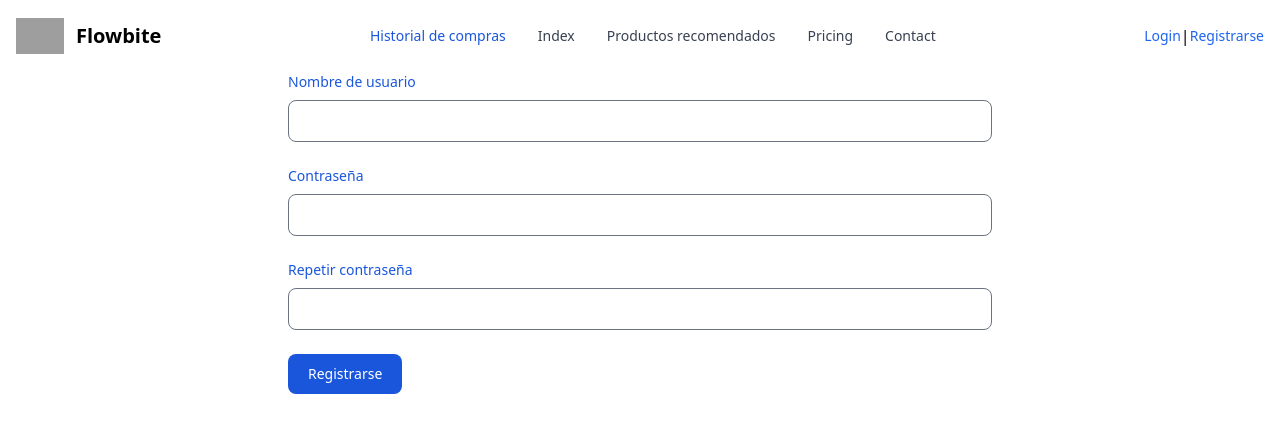
After one commit to airynwn/tienda, a PHP site: page /signin.php in a window 1280 px wide. The commit adds this page. Shown: the top 433 px of the page. Run offline with PHP 8.4, Linux system fonts and the light colour scheme; some libraries are stand-ins or nearby versions; grey boxes are pictures that could not be loaded.

Commit message:
pruebas registro

```diff
--- a/public/css/output.css
+++ b/public/css/output.css
@@ -1754,18 +1755,18 @@ input:checked + .toggle-bg {
   font-weight: 500;
 }
 
+.font-semibold {
+  font-weight: 600;
+}
+
+.font-normal {
+  font-weight: 400;
+}
+
 .font-bold {
   font-weight: 700;
 }
 
-.font-normal {
-  font-weight: 400;
-}
-
-.font-semibold {
-  font-weight: 600;
-}
-
 .uppercase {
   text-transform: uppercase;
 }
--- /dev/null
+++ b/public/signin.php
@@ -0,0 +1,136 @@
+<?php session_start() ?>
+<!DOCTYPE html>
+<html lang="es">
+
+<head>
+    <meta charset="UTF-8">
+    <meta http-equiv="X-UA-Compatible" content="IE=edge">
+    <meta name="viewport" content="width=device-width, initial-scale=1.0">
+    <link href="/css/output.css" rel="stylesheet">
+    <title>Registrarse</title>
+</head>
+
+<body>
+    <?php
+    require_once '../src/auxiliar.php';
+
+    $login = obtener_post('login');
+    $password = obtener_post('password');
+    $password2 = obtener_post('password2');
+
+    $clases_label = "block mb-2 text-sm font-medium text-blue-700 dark:text-blue-500";
+    $clases_input = '';
+    $error = false;
+
+    //ifs muy feos + arreglar lo de que se crea cuenta vacia
+    if (isset($login, $password)) {
+        if (strlen($login) <= 0) {
+            // El usuario no puede estar vacío
+            ?>
+            <div class="flex p-4 mb-4 text-sm text-yellow-700 bg-yellow-100 rounded-lg dark:bg-yellow-200 dark:text-yellow-800" role="alert">
+                <svg aria-hidden="true" class="flex-shrink-0 inline w-5 h-5 mr-3" fill="currentColor" viewBox="0 0 20 20" xmlns="http://www.w3.org/2000/svg">
+                    <path fill-rule="evenodd" d="M18 10a8 8 0 11-16 0 8 8 0 0116 0zm-7-4a1 1 0 11-2 0 1 1 0 012 0zM9 9a1 1 0 000 2v3a1 1 0 001 1h1a1 1 0 100-2v-3a1 1 0 00-1-1H9z" clip-rule="evenodd"></path>
+                </svg>
+                <span class="sr-only">Usuario incorrecto</span>
+                <div>
+                    <span class="font-medium">El usuario no puede estar vacío.</span>
+                </div>
+            </div>
+        <?php
+        $error = true;
+        }
+        if (strlen($password) <= 0) {
+            // La contraseña no puede estar vacía
+            ?>
+            <div class="flex p-4 mb-4 text-sm text-yellow-700 bg-yellow-100 rounded-lg dark:bg-yellow-200 dark:text-yellow-800" role="alert">
+                <svg aria-hidden="true" class="flex-shrink-0 inline w-5 h-5 mr-3" fill="currentColor" viewBox="0 0 20 20" xmlns="http://www.w3.org/2000/svg">
+                    <path fill-rule="evenodd" d="M18 10a8 8 0 11-16 0 8 8 0 0116 0zm-7-4a1 1 0 11-2 0 1 1 0 012 0zM9 9a1 1 0 000 2v3a1 1 0 001 1h1a1 1 0 100-2v-3a1 1 0 00-1-1H9z" clip-rule="evenodd"></path>
+                </svg>
+                <span class="sr-only">Contraseña incorrecta</span>
+                <div>
+                    <span class="font-medium">La contraseña no puede estar vacía.</span>
+                </div>
+            </div>
+        <?php
+        $error = true;
+        }
+        if ($password != $password2) {
+            // Validación de la repetición de la contraseña
+        ?>
+            <div class="flex p-4 mb-4 text-sm text-yellow-700 bg-yellow-100 rounded-lg dark:bg-yellow-200 dark:text-yellow-800" role="alert">
+                <svg aria-hidden="true" class="flex-shrink-0 inline w-5 h-5 mr-3" fill="currentColor" viewBox="0 0 20 20" xmlns="http://www.w3.org/2000/svg">
+                    <path fill-rule="evenodd" d="M18 10a8 8 0 11-16 0 8 8 0 0116 0zm-7-4a1 1 0 11-2 0 1 1 0 012 0zM9 9a1 1 0 000 2v3a1 1 0 001 1h1a1 1 0 100-2v-3a1 1 0 00-1-1H9z" clip-rule="evenodd"></path>
+                </svg>
+                <span class="sr-only">Contraseña incorrecta</span>
+                <div>
+                    <span class="font-medium">Las contraseñas deben ser iguales.</span>
+                </div>
+            </div>
+        <?php
+        $error = true;
+        }
+        if (!$usuario = Usuario::existe($login) && $error === false) {
+            // Si pw1=pw2, no existe un usuario con ese nombre,
+            // el login y la contraseña no son vacíos (no hay errores), lo crea
+            $pdo = conectar();
+            $sent = $pdo->prepare('INSERT INTO usuarios (usuario, password)
+                    VALUES (:usuario, crypt(:password, gen_salt(\'bf\', 10)))');
+            $sent->execute([':usuario' => $login, ':password' => $password]);
+        ?>
+            <div class="flex p-4 mb-4 text-sm text-green-700 bg-green-100 rounded-lg dark:bg-green-200 dark:text-green-800" role="alert">
+                <svg aria-hidden="true" class="flex-shrink-0 inline w-5 h-5 mr-3" fill="currentColor" viewBox="0 0 20 20" xmlns="http://www.w3.org/2000/svg">
+                    <path fill-rule="evenodd" d="M18 10a8 8 0 11-16 0 8 8 0 0116 0zm-7-4a1 1 0 11-2 0 1 1 0 012 0zM9 9a1 1 0 000 2v3a1 1 0 001 1h1a1 1 0 100-2v-3a1 1 0 00-1-1H9z" clip-rule="evenodd"></path>
+                </svg>
+                <span class="sr-only">Registro exitoso</span>
+                <div>
+                    <span class="font-medium">Se ha creado la cuenta con éxito.</span>
+                </div>
+            </div>
+        <?php
+        } else {
+            // Si pw1=pw2 pero el usuario existe, error de que ya existe
+            $error = true;
+            $clases_label = "text-blue-700 dark:text-blue-500";
+            $clases_input = "bg-blue-50 border border-blue-500 text-blue-900 placeholder-blue-700 text-sm rounded-lg focus:ring-blue-500 focus:border-blue-500 block w-full p-2.5 dark:bg-blue-100 dark:border-blue-400";
+        ?>
+
+            <div class="flex p-4 mb-4 text-sm text-red-700 bg-red-100 rounded-lg dark:bg-red-200 dark:text-red-800" role="alert">
+                <svg aria-hidden="true" class="flex-shrink-0 inline w-5 h-5 mr-3" fill="currentColor" viewBox="0 0 20 20" xmlns="http://www.w3.org/2000/svg">
+                    <path fill-rule="evenodd" d="M18 10a8 8 0 11-16 0 8 8 0 0116 0zm-7-4a1 1 0 11-2 0 1 1 0 012 0zM9 9a1 1 0 000 2v3a1 1 0 001 1h1a1 1 0 100-2v-3a1 1 0 00-1-1H9z" clip-rule="evenodd"></path>
+                </svg>
+                <span class="sr-only">Registro incorrecto</span>
+                <div>
+                    <span class="font-medium">El nombre de usuario especificado ya existe.</span>
+                </div>
+            </div>
+
+    <?php
+        }
+    }
+
+    // MIRAR QUE NO VAN BIEN LOS COLORES
+    ?>
+    <div class="container mx-auto">
+        <?php require '../src/_menu.php' ?>
+        <div class="mx-72">
+            <form action="" method="POST">
+                <div class="mb-6">
+                    <label for="login" class="block mb-2 text-sm font-medium <?= $clases_label ?>">Nombre de usuario</label>
+                    <input type="text" name="login" id="login" class="border text-sm rounded-lg block w-full p-2.5 <?= $clases_input ?>">
+                </div>
+                <div class="mb-6">
+                    <label for="password" class="block mb-2 text-sm font-medium <?= $clases_label ?>">Contraseña</label>
+                    <input type="password" name="password" id="password" class="border text-sm rounded-lg block w-full p-2.5 <?= $clases_input ?>">
+                </div>
+                <div class="mb-6">
+                    <label for="password" class="block mb-2 text-sm font-medium <?= $clases_label ?>">Repetir contraseña</label>
+                    <input type="password" name="password2" id="password2" class="border text-sm rounded-lg block w-full p-2.5 <?= $clases_input ?>">
+                </div>
+                <button type="submit" class="text-white bg-blue-700 hover:bg-blue-800 focus:ring-4 focus:outline-none focus:ring-blue-300 font-medium rounded-lg text-sm w-full sm:w-auto px-5 py-2.5 text-center dark:bg-blue-600 dark:hover:bg-blue-700 dark:focus:ring-blue-800">Registrarse</button>
+            </form>
+        </div>
+    </div>
+    <script src="/js/flowbite/flowbite.js"></script>
+</body>
+
+</html>
--- a/src/Usuario.php
+++ b/src/Usuario.php
@@ -54,4 +54,17 @@ class Usuario
             ? new static($fila)
             : false;
     }
+
+    public static function existe($login, ?PDO $pdo = null)
+    {
+        $pdo = $pdo ?? conectar();
+
+        $sent = $pdo->prepare('SELECT *
+                                 FROM usuarios
+                                WHERE usuario = :login');
+        $sent->execute([':login' => $login]);
+        $fila = $sent->fetch(PDO::FETCH_ASSOC);
+
+        return $fila === false ? false : true;
+    }
 }
--- a/src/_menu.php
+++ b/src/_menu.php
@@ -12,7 +12,9 @@
                     <img class="w-8 h-8 rounded-full" src="/img/profile-picture-3.jpg" alt="user photo">
                 </button>
             <?php else : ?>
-                <a href="/login.php" class="text-sm font-medium text-blue-600 dark:text-blue-500 hover:underline">Login</a>
+                <a href="/login.php" class="text-sm font-medium text-blue-600 dark:text-blue-500 hover:underline">Login</a> |
+                <a href="/signin.php" class="text-sm font-medium text-blue-600 dark:text-blue-500 hover:underline">Registrarse</a>
+
             <?php endif ?>
             <!-- Dropdown menu -->
             <div class="z-50 hidden my-4 text-base list-none bg-white divide-y divide-gray-100 rounded shadow dark:bg-gray-700 dark:divide-gray-600" id="user-dropdown">
```
Also changed, not shown: other parts of public/css/output.css (+33 -17 lines).
